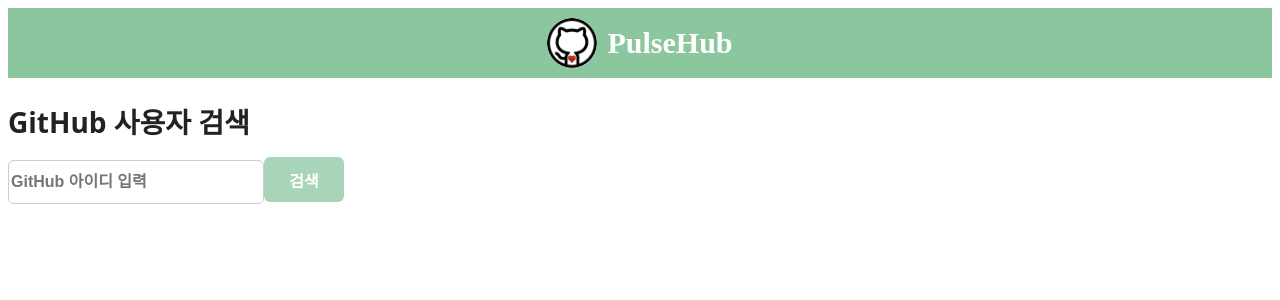
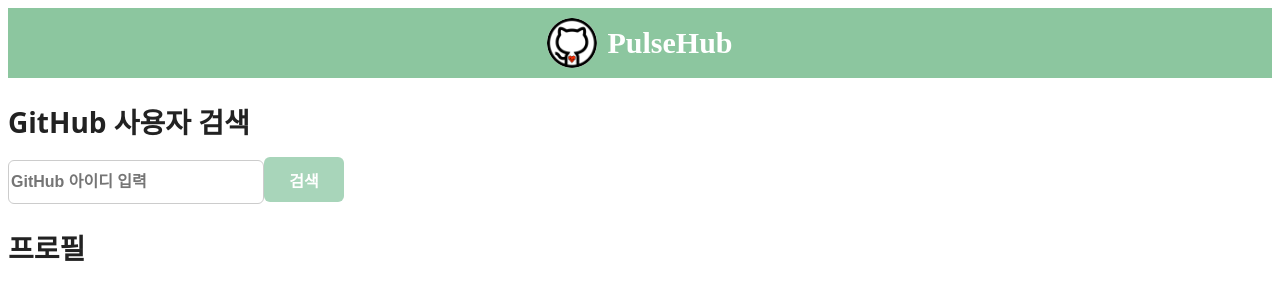
Before and after one commit to trueS2/PulseHub-Fe, a React (Create React App) app: page / in a window 1280 px wide. Shown: the top 300 px of the page. Built offline with nearby package versions, Linux system fonts and the light colour scheme; no server answers.

Commit message:
feat: 프로필 타이틀 추가

```diff
--- a/src/app/components/pages/HomePage.js
+++ b/src/app/components/pages/HomePage.js
@@ -29,6 +29,7 @@ function HomePage() {
                 onSearch={handleSearch}
             />
 
+            <Heading level={2}>프로필</Heading>
             {loading && <p>로딩 중...</p>}
             {error && <p>에러: {error.message}</p>}
             {userData && <UserProfile user={userData} />}
```
